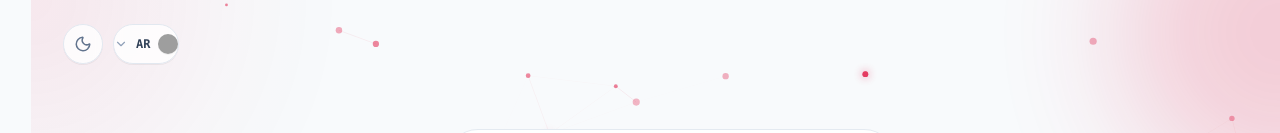
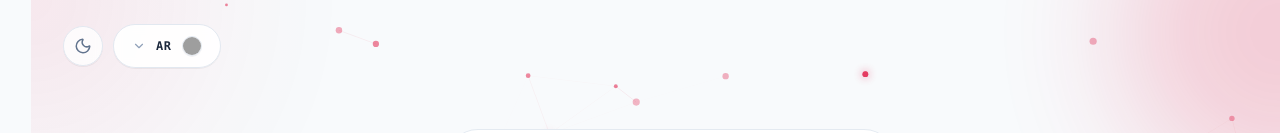
Before and after one commit to douzakaria1998-stack/awliya, a Next.js app: page / in a window 1280 px wide. Both pictures are taken after a click on the button "تسجيل الخروج". Shown: the top 133 px of the page. Built offline with nearby package versions, Linux system fonts and the light colour scheme; grey boxes are pictures that could not be loaded; a web font is replaced by a local one.

Commit message:
Fix language switcher trigger pill padding and flag spacing

```diff
--- a/src/components/layout/Header.tsx
+++ b/src/components/layout/Header.tsx
@@ -186,11 +186,11 @@ export function Header({ activeTab = 'dashboard', onOpenAddStudent, onNavigate }
                 setIsProfileOpen(false);
                 setIsNotifOpen(false);
               }}
-              className="rounded-full bg-slate-50 dark:bg-slate-850 hover:bg-slate-100 dark:hover:bg-slate-800 border border-slate-200/80 dark:border-slate-700 text-xs font-bold text-slate-700 dark:text-slate-300 flex items-center justify-center cursor-pointer transition-all shadow-2xs"
+              className="rounded-full bg-slate-50 dark:bg-slate-850 hover:bg-slate-100 dark:hover:bg-slate-800 border border-slate-200/80 dark:border-slate-700 text-xs font-bold text-slate-700 dark:text-slate-300 flex items-center justify-center cursor-pointer transition-all shadow-2xs whitespace-nowrap"
               style={{
-                height: '42px',
-                paddingRight: '14px',
-                paddingLeft: '14px',
+                height: '44px',
+                paddingRight: '18px',
+                paddingLeft: '18px',
                 gap: '10px',
               }}
               title="تغيير اللغة / Change Language / Changer la langue"
@@ -198,7 +198,7 @@ export function Header({ activeTab = 'dashboard', onOpenAddStudent, onNavigate }
               <img
                 src={currentLangObj.flagUrl}
                 alt={currentLangObj.label}
-                className="w-5 h-5 rounded-full object-cover shrink-0 shadow-2xs border border-slate-200 dark:border-slate-700"
+                className="w-5 h-5 min-w-[20px] min-h-[20px] rounded-full object-cover shrink-0 shadow-2xs border border-slate-200 dark:border-slate-700"
               />
               <span className="hidden sm:inline font-mono uppercase tracking-wider font-extrabold">{currentLangObj.code}</span>
               <ChevronDown
--- a/src/components/screens/LoginScreen.tsx
+++ b/src/components/screens/LoginScreen.tsx
@@ -136,17 +136,25 @@ export function LoginScreen() {
           <button
             type="button"
             onClick={() => setIsLangOpen(!isLangOpen)}
-            className="rounded-full bg-white/80 dark:bg-slate-800/80 backdrop-blur-xs hover:bg-white dark:hover:bg-slate-800 border border-slate-200 dark:border-slate-700 text-xs font-bold text-slate-700 dark:text-slate-300 flex items-center justify-center cursor-pointer transition-all shadow-2xs h-10 px-3 gap-2"
+            className="rounded-full bg-white/90 dark:bg-slate-800/90 backdrop-blur-xs hover:bg-white dark:hover:bg-slate-800 border border-slate-200 dark:border-slate-700 text-xs font-bold text-slate-700 dark:text-slate-300 flex items-center justify-center cursor-pointer transition-all shadow-2xs whitespace-nowrap"
+            style={{
+              height: '44px',
+              paddingLeft: '18px',
+              paddingRight: '18px',
+              gap: '10px',
+            }}
           >
             <img
               src={currentLangObj.flagUrl}
               alt={currentLangObj.label}
-              className="w-5 h-5 rounded-full object-cover shrink-0 shadow-2xs"
+              className="w-5 h-5 min-w-[20px] min-h-[20px] rounded-full object-cover shrink-0 shadow-2xs border border-slate-200 dark:border-slate-700"
             />
-            <span className="font-mono uppercase font-bold text-xs">{currentLangObj.code}</span>
+            <span className="font-mono uppercase font-black text-xs text-slate-800 dark:text-slate-200 tracking-wider">
+              {currentLangObj.code}
+            </span>
             <ChevronDown
               size={14}
-              className={`text-slate-400 transition-transform ${isLangOpen ? 'rotate-180' : ''}`}
+              className={`text-slate-400 shrink-0 transition-transform duration-200 ${isLangOpen ? 'rotate-180' : ''}`}
             />
           </button>
 
```
